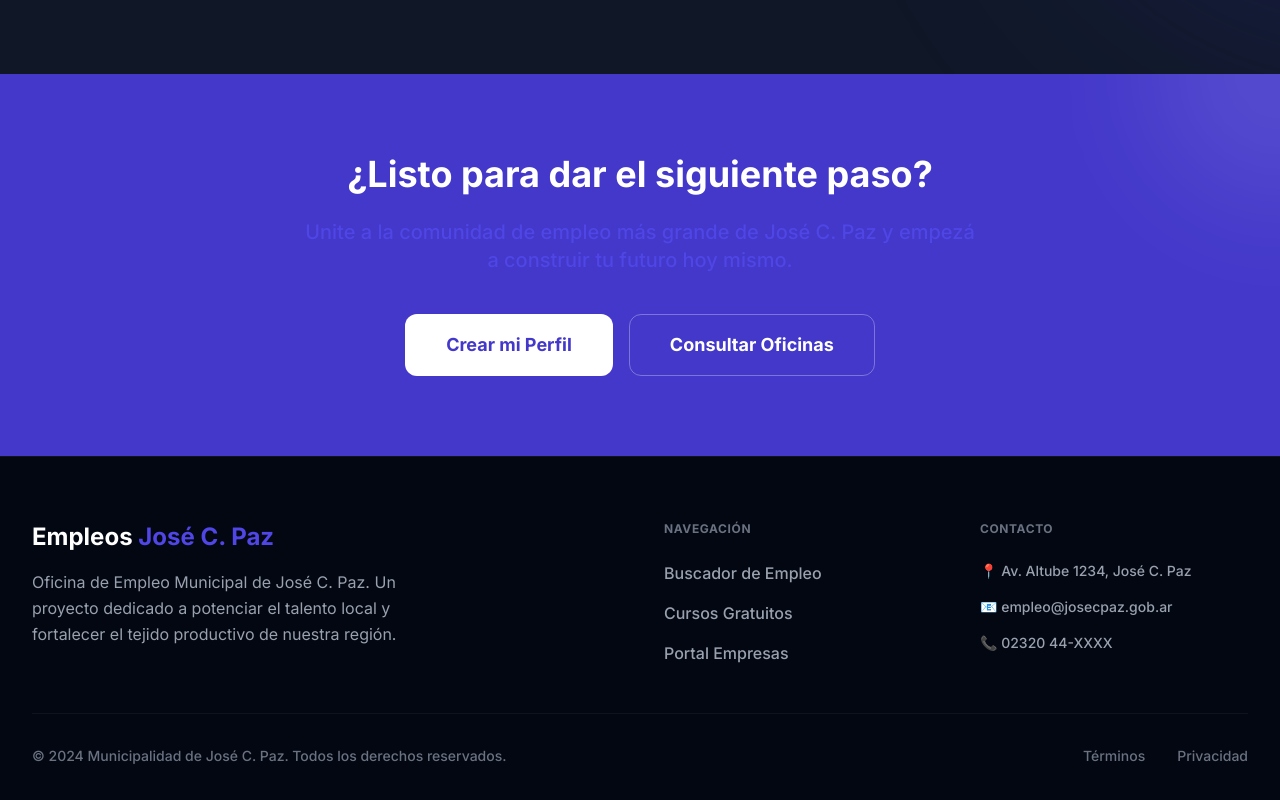
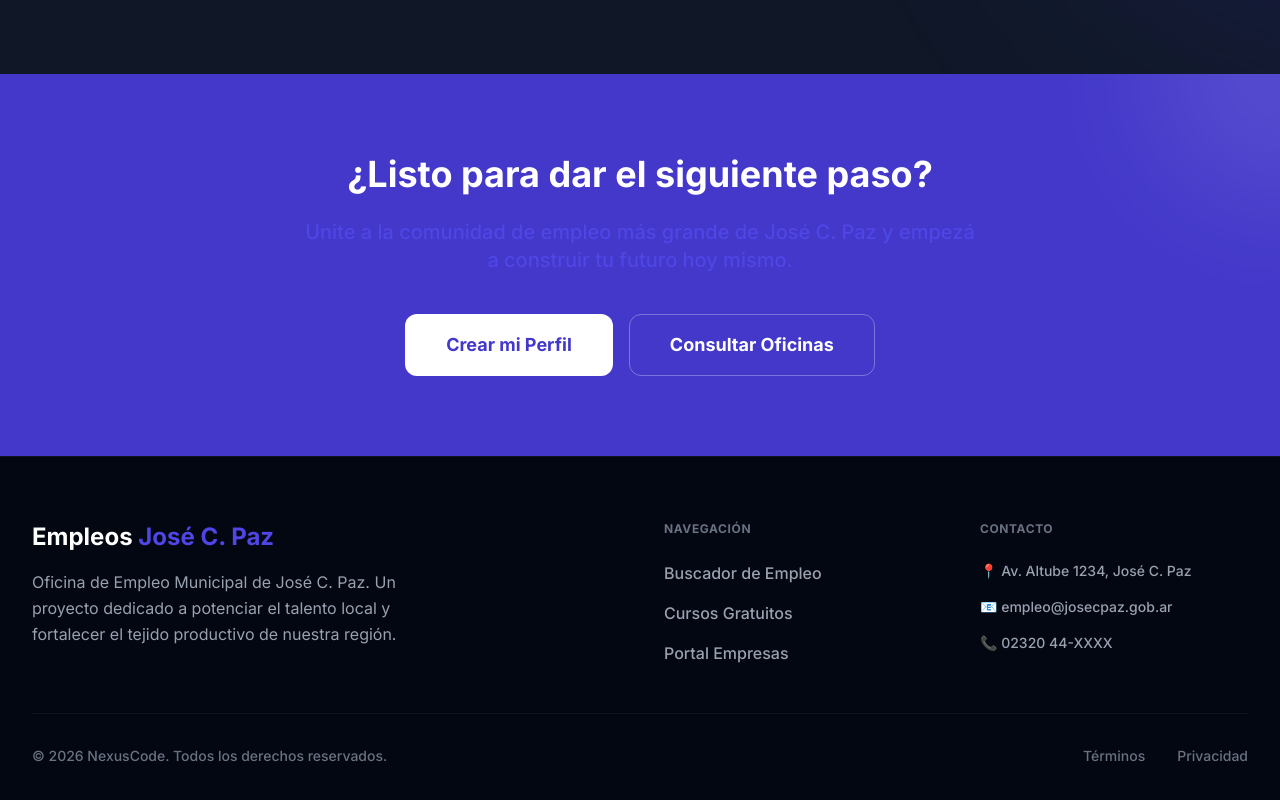
Before and after one commit to arielbulacio-coder/empleojcp, a React (Vite) app in the folder client/: page / in a window 1280 px wide. Shown: the part 3164-3964 px from the top of the page. Built offline with nearby package versions, Linux system fonts and the light colour scheme; no server answers.

Commit message:
Update footer copyright to 2026 NexusCode

```diff
--- a/client/src/App.jsx
+++ b/client/src/App.jsx
@@ -167,7 +167,7 @@ const Home = () => {
             </div>
           </div>
           <div className="pt-8 border-t border-white/5 flex flex-col md:flex-row justify-between items-center gap-4 text-gray-500 text-sm font-medium">
-            <p>© 2024 Municipalidad de José C. Paz. Todos los derechos reservados.</p>
+            <p>© 2026 NexusCode. Todos los derechos reservados.</p>
             <div className="flex gap-8">
               <a href="#" className="hover:text-white transition-colors">Términos</a>
               <a href="#" className="hover:text-white transition-colors">Privacidad</a>
```
